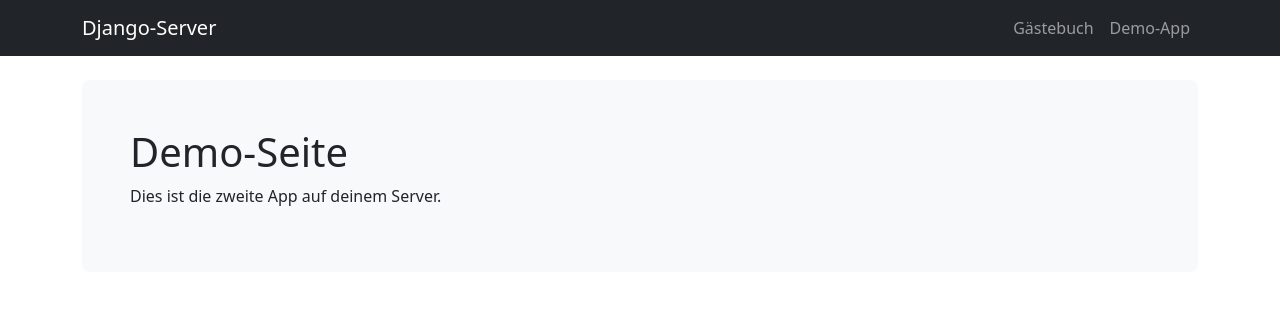
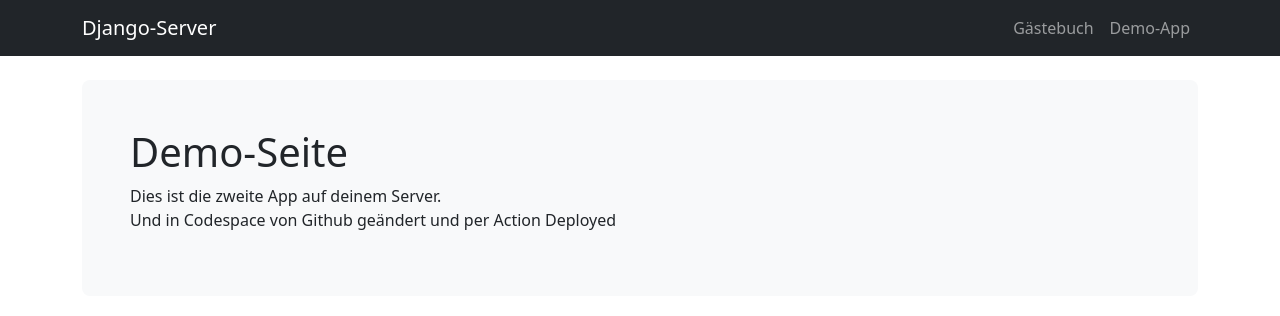
Before and after one commit to Det1960/DjangoPlayGround, a Django app: page /demo/ in a window 1280 px wide. Shown: the top 316 px of the page. Run offline with Django 5.2, Linux system fonts and the light colour scheme.

Commit message:
Teste GitHub Deploy

```diff
--- a/demo/templates/demo/home.html
+++ b/demo/templates/demo/home.html
@@ -3,6 +3,6 @@
 {% block content %}
     <div class="p-5 mb-4 bg-light rounded-3">
         <h1>Demo-Seite</h1>
-        <p>Dies ist die zweite App auf deinem Server.</p>
+        <p>Dies ist die zweite App auf deinem Server.<br>Und in Codespace von Github geändert und per Action Deployed</p>
     </div>
 {% endblock %}
```
